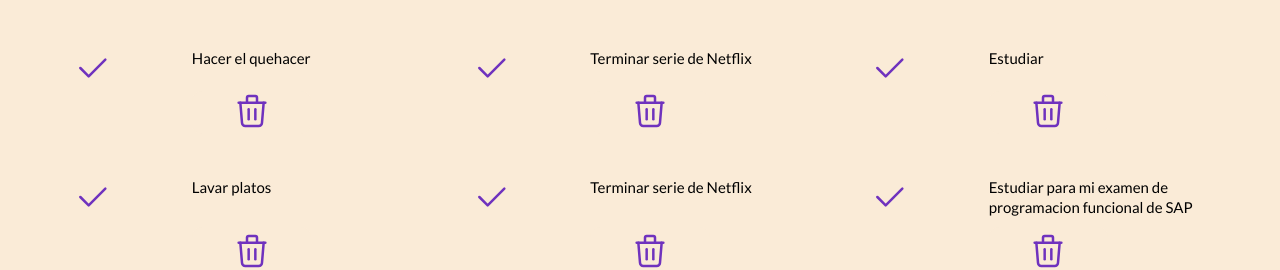
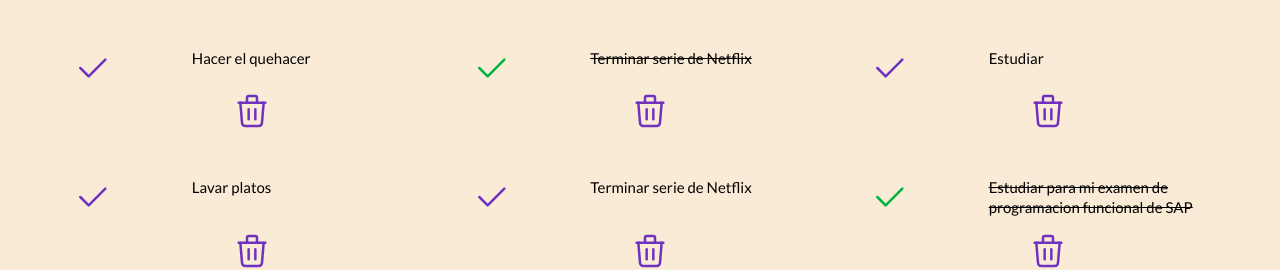
Before and after one commit to RafaelMoro/tasklist, a React (Create React App) app: page / in a window 1280 px wide. Shown: the part 272-542 px from the top of the page. Built offline with nearby package versions, Linux system fonts and the light colour scheme.

Commit message:
Se añadio el css cuando una tarea este completada

```diff
--- a/src/Components/ListaTareas.jsx
+++ b/src/Components/ListaTareas.jsx
@@ -5,13 +5,13 @@ import '../css/ListaTareas.css'
 function ListaTareas() {
     return(
         <section className='lista_tareas'>
-            <Tarea tarea="Hacer el quehacer" />
-            <Tarea tarea="Terminar serie de Netflix"  />
-            <Tarea tarea="Estudiar"  />
-            <Tarea tarea="Lavar platos"  />
-            <Tarea tarea="Terminar serie de Netflix"  />
-            <Tarea tarea="Estudiar para mi examen de programacion funcional de SAP"  />
-            <Tarea tarea="Lavar platos"  />
+            <Tarea tarea="Hacer el quehacer" completed={false} />
+            <Tarea tarea="Terminar serie de Netflix" completed={true} />
+            <Tarea tarea="Estudiar" completed={false}  />
+            <Tarea tarea="Lavar platos" completed={false}  />
+            <Tarea tarea="Terminar serie de Netflix" completed={false} />
+            <Tarea tarea="Estudiar para mi examen de programacion funcional de SAP" completed={true} />
+            <Tarea tarea="Lavar platos" completed={false} />
         </section>
     )
 }
--- a/src/Components/Tarea.jsx
+++ b/src/Components/Tarea.jsx
@@ -1,16 +1,16 @@
 import React from 'react'
 import '../css/Tarea.css'
 
-function Tarea({ tarea }) {
+function Tarea({ tarea, completed }) {
     return(
         <div className='tarea'>
             <span className='tarea__completar'>
-                <svg xmlns="http://www.w3.org/2000/svg" className="icon icon-tabler icon-tabler-check" width="40" height="40" viewBox="0 0 24 24" strokeWidth="1.5" stroke="#6f32be" fill="none" strokeLinecap="round" strokeLinejoin="round">
+                <svg xmlns="http://www.w3.org/2000/svg" className={!completed ? 'icon icon-tabler icon-tabler-check' : 'icon icon-tabler icon-tabler-check completed__tick'} width="40" height="40" viewBox="0 0 24 24" strokeWidth="1.5" stroke="#6f32be" fill="none" strokeLinecap="round" strokeLinejoin="round">
                     <path stroke="none" d="M0 0h24v24H0z" fill="none"/>
                     <path d="M5 12l5 5l10 -10" />
                 </svg>
             </span>
-            <p className='tarea__descripcion'>{tarea}</p>
+            <p className={!completed ? 'tarea__descripcion' : 'tarea__descripcion completed__text'}>{tarea}</p>
             <button type='button' className='tarea__borrar'>
                 <svg xmlns="http://www.w3.org/2000/svg" className="icon icon-tabler icon-tabler-trash" width="40" height="40" viewBox="0 0 24 24" strokeWidth="1.5" stroke="#6f32be" fill="none" strokeLinecap="round" strokeLinejoin="round">
                     <path stroke="none" d="M0 0h24v24H0z" fill="none"/>
--- a/src/css/Tarea.css
+++ b/src/css/Tarea.css
@@ -32,6 +32,15 @@
 .tarea__completar:hover .icon-tabler-check {
     stroke: #00b341;
 }
+.completed__text {
+    text-decoration: line-through;
+}
+.completed__tick {
+    stroke: #00b341;
+}
+.tarea__completar:hover .completed__tick {
+    stroke: #6f32be;
+}
 @media (min-width: 768px) {
     .tarea {
         width: 40%;
```
